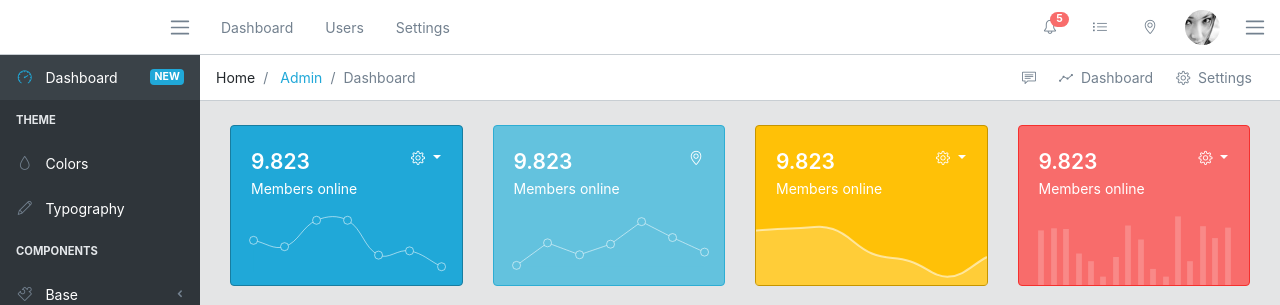
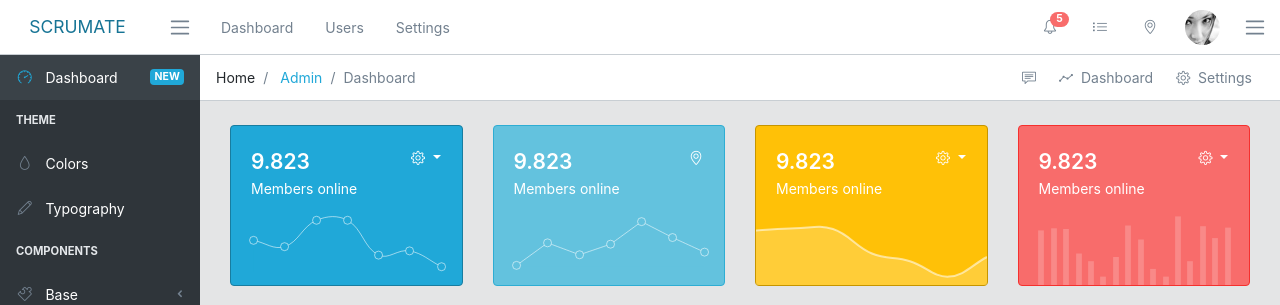
Before and after one commit to nahidsaikat/scrumate, a Django app: page / in a window 1280 px wide. Shown: the top 305 px of the page. Run offline with Django 3.2, Linux system fonts and the light colour scheme; some libraries are stand-ins or nearby versions.

Commit message:
<17> Adding 'SCRUMATE' as logo.

```diff
--- a/core/templates/index.html
+++ b/core/templates/index.html
@@ -47,6 +47,7 @@
     <a class="navbar-brand" href="#">
         <!--<img class="navbar-brand-full" src="img/brand/logo.svg" width="89" height="25" alt="CoreUI Logo">-->
         <!--<img class="navbar-brand-minimized" src="img/brand/sygnet.svg" width="30" height="30" alt="CoreUI Logo">-->
+        SCRUMATE
     </a>
     <button class="navbar-toggler sidebar-toggler d-md-down-none" type="button" data-toggle="sidebar-lg-show">
         <span class="navbar-toggler-icon"></span>
```
